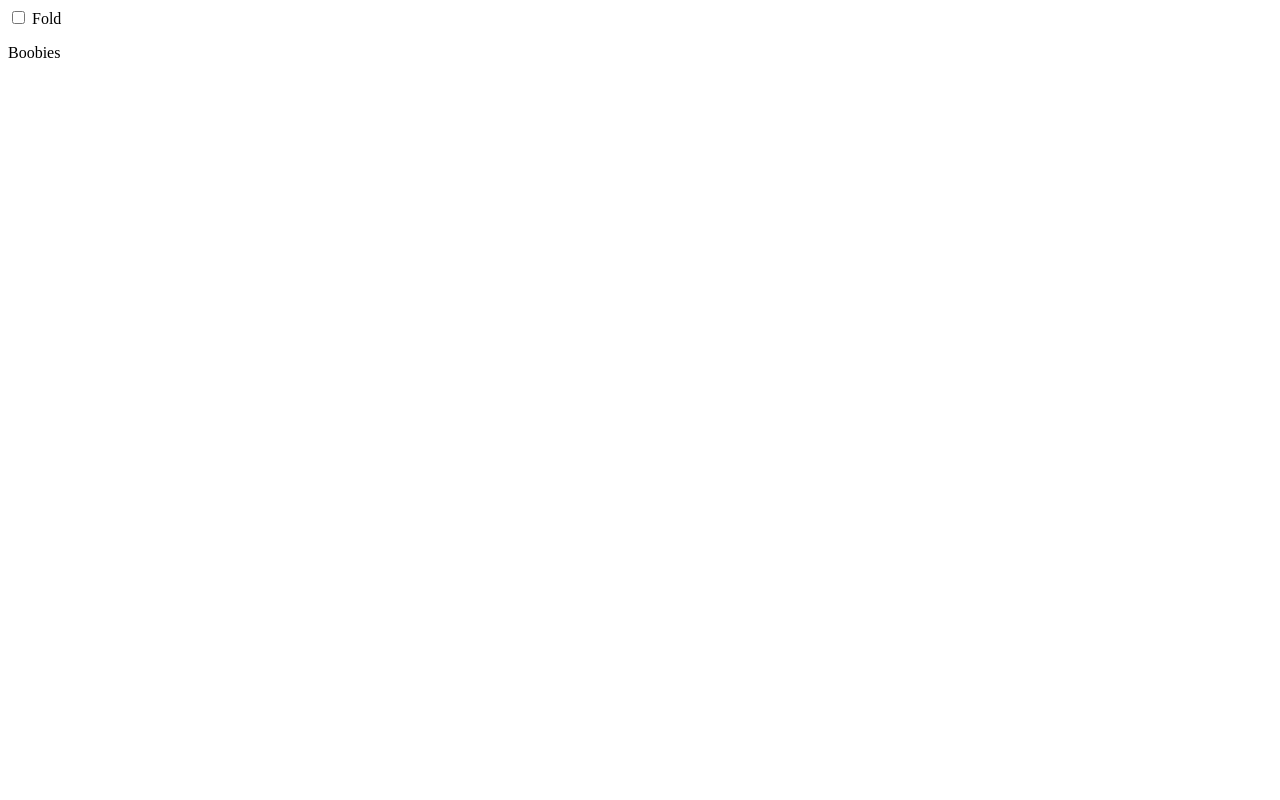
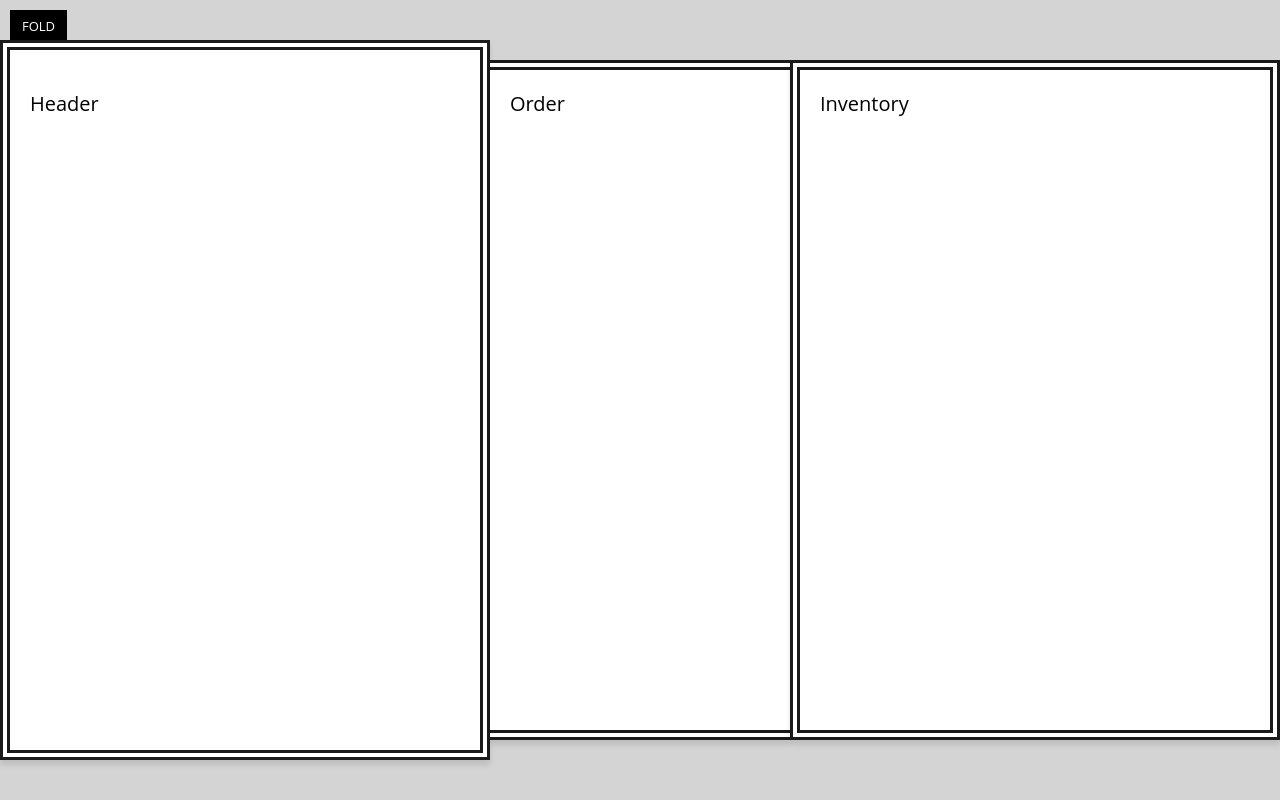
Before and after one commit to djllap/catch-of-the-day, a React (Create React App) app: page / in a window 1280 px wide. Built offline with nearby package versions, Linux system fonts and the light colour scheme.

Commit message:
added App layout

```diff
--- /dev/null
+++ b/src/components/App.js
@@ -0,0 +1,20 @@
+import React from 'react';
+import Header from './Header';
+import Order from './Order';
+import Inventory from './Inventory';
+
+class App extends React.Component {
+  render() {
+    return (
+      <div className="catch-of-the-day">
+        <div className="menu">
+          <Header />
+        </div>
+        <Order />
+        <Inventory />
+      </div>
+    )
+  }
+}
+
+export default App;
--- /dev/null
+++ b/src/components/Header.js
@@ -0,0 +1,11 @@
+import React from 'react';
+
+class Header extends React.Component {
+  render() {
+    return (
+      <p>Header</p>
+    )
+  }
+}
+
+export default Header
--- /dev/null
+++ b/src/components/Inventory.js
@@ -0,0 +1,11 @@
+import React from 'react';
+
+class Inventory extends React.Component {
+  render() {
+    return (
+      <p>Inventory</p>
+    )
+  }
+}
+
+export default Inventory
--- /dev/null
+++ b/src/components/Order.js
@@ -0,0 +1,11 @@
+import React from 'react';
+
+class Order extends React.Component {
+  render() {
+    return (
+      <p>Order</p>
+    )
+  }
+}
+
+export default Order
--- a/src/components/StorePicker.js
+++ b/src/components/StorePicker.js
@@ -1,9 +1,16 @@
 import React from 'react';
 
 class StorePicker extends React.Component {
-    render() {
-        return <p>Boobies</p>
-    }
+  render() {
+    return (
+      <form className="store-selector">
+        <h2>Please Enter a Store</h2>
+        <input type="text" required placeholder="Store Name"/>
+        <button type="submit">Visit Store </button>
+
+      </form>
+    )
+  }
 }
 
 export default StorePicker;
--- a/src/index.js
+++ b/src/index.js
@@ -1,5 +1,7 @@
 import React from 'react';
 import {render} from 'react-dom';
+import './css/style.css';
 import StorePicker from './components/StorePicker';
+import App from './components/App';
 
-render(<StorePicker/>, document.querySelector('#main'));
+render(<App/>, document.querySelector('#main'));
```
